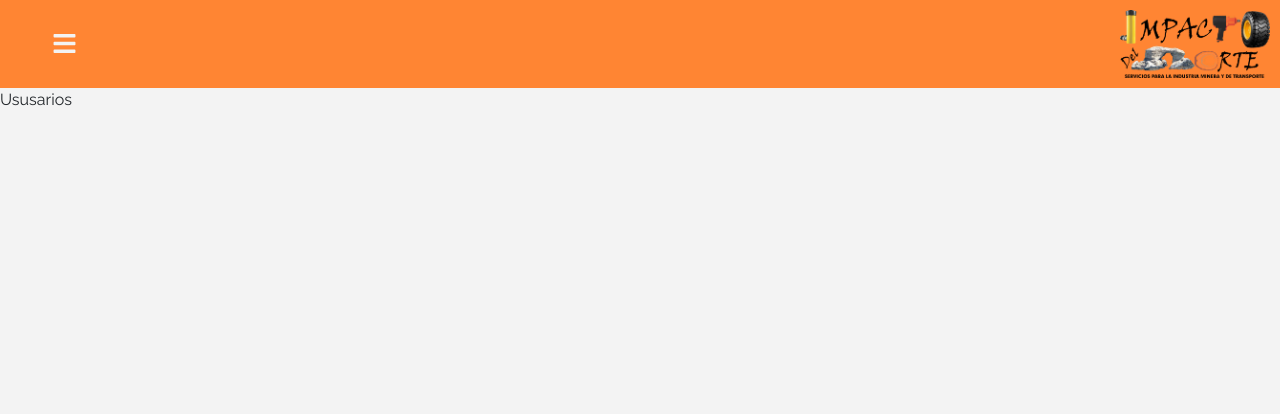
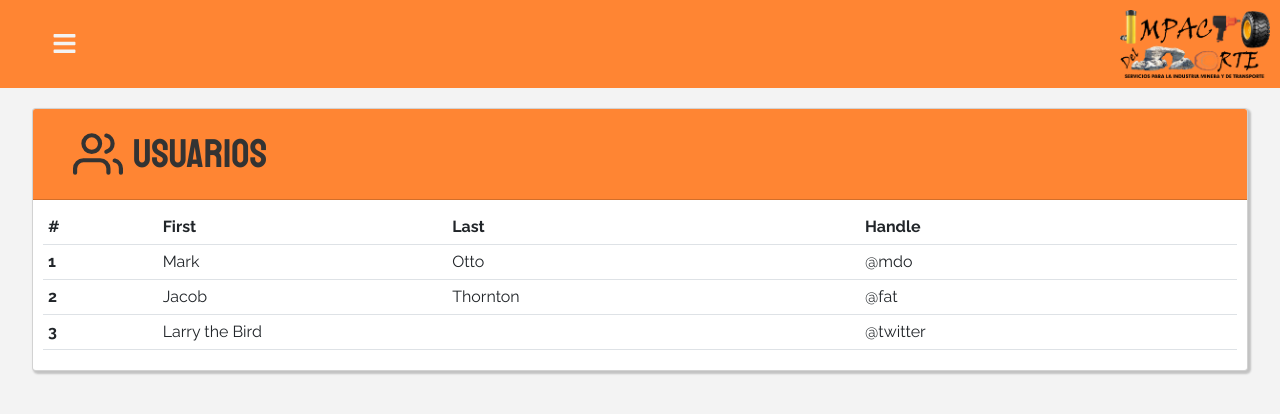
Before and after one commit to FranzCortez/AdminIDN-frontend, a React (Create React App) app: page /usuarios in a window 1280 px wide. Shown: the top 414 px of the page. Built offline with nearby package versions, Linux system fonts and the light colour scheme.

Commit message:
feat(usuarios): nuevo card y plantilla

```diff
--- a/public/css/app.css
+++ b/public/css/app.css
@@ -147,3 +147,29 @@
     width: 28rem;
     margin-left: 1rem;
 }
+
+/** card **/
+.card{
+    box-shadow: 2px 2px 2px 1px rgba(0, 0, 0, 0.2);
+    margin-top: 2rem;
+}
+.card-header{
+    background-color: var(--naranjaClaro);
+    padding: 2rem 1rem;
+    display: flex;
+    column-gap: 1rem;
+    align-items: center;
+    justify-content: center;
+}
+.card-header h1{
+    color: var(--negroClaro);
+    margin: 0;
+    text-align: center;
+    font-size: 4rem;
+}
+@media (min-width: 768px) {
+    .card-header{
+        justify-content: start;
+        padding-left: 4rem;
+    }
+}
--- a/src/components/usuarios/Usuarios.jsx
+++ b/src/components/usuarios/Usuarios.jsx
@@ -1,10 +1,47 @@
-import React from 'react';
+import React, {Fragment} from 'react';
+import { FiUsers } from "react-icons/fi";
 
 function Usuarios() {
     return (
-        <div>
-            Ususarios
-        </div>
+        <Fragment>
+            <div className="card contenedor">
+                <div className="card-header">
+                    <FiUsers size={50} color={"#333333"}/>
+                    <h1>Usuarios</h1>
+                </div>
+                <div className="card-body">
+                    <table class="table">
+                        <thead>
+                            <tr>
+                            <th scope="col">#</th>
+                            <th scope="col">First</th>
+                            <th scope="col">Last</th>
+                            <th scope="col">Handle</th>
+                            </tr>
+                        </thead>
+                        <tbody>
+                            <tr>
+                            <th scope="row">1</th>
+                            <td>Mark</td>
+                            <td>Otto</td>
+                            <td>@mdo</td>
+                            </tr>
+                            <tr>
+                            <th scope="row">2</th>
+                            <td>Jacob</td>
+                            <td>Thornton</td>
+                            <td>@fat</td>
+                            </tr>
+                            <tr>
+                            <th scope="row">3</th>
+                            <td colspan="2">Larry the Bird</td>
+                            <td>@twitter</td>
+                            </tr>
+                        </tbody>
+                    </table>
+                </div>
+            </div>
+        </Fragment>
     )
 }
 
```
